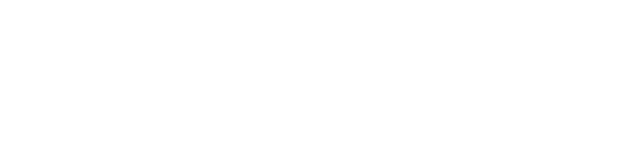
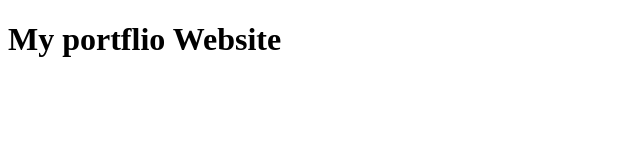
Before and after one commit to ziakhan-21/portfolio, a plain HTML site: page index.html in a window 1280 px wide. Shown: the whole page, without its empty margins (0-640 px from the left). Drawn offline with Linux system fonts and the light colour scheme.

Commit message:
added h1 tag

```diff
--- a/index.html
+++ b/index.html
@@ -6,6 +6,6 @@
     <title>MyPortfolio</title>
 </head>
 <body>
-
+    <h1>My portflio Website</h1>
 </body>
 </html>
```
